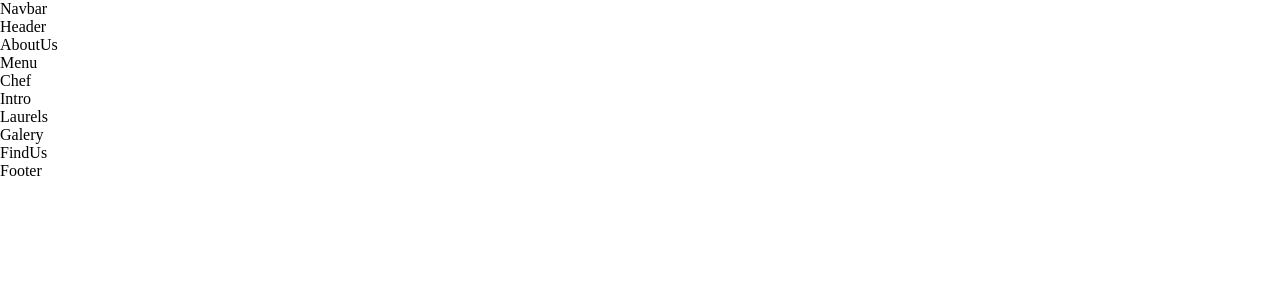
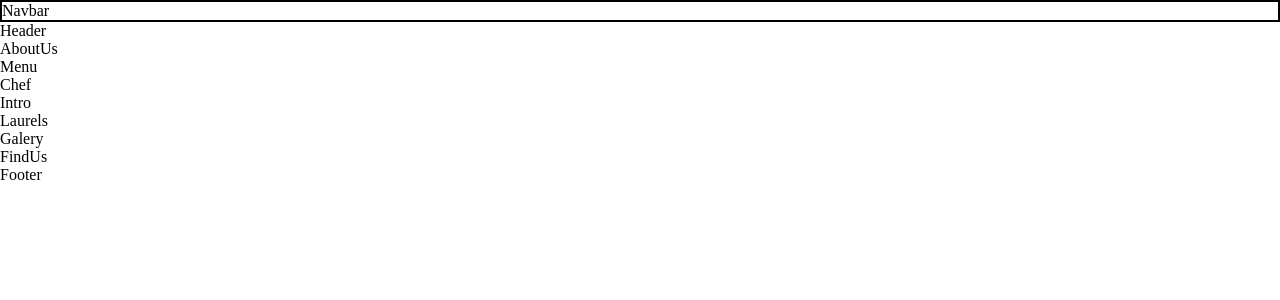
Before and after one commit to valensixx/resturant-app-react, a React (Create React App) app: page / in a window 1280 px wide. Shown: the top 300 px of the page. Built offline with nearby package versions, Linux system fonts and the light colour scheme; a web font is replaced by a local one.

Commit message:
start working on navigation menu

```diff
--- a/src/components/Navbar/Navbar.css
+++ b/src/components/Navbar/Navbar.css
@@ -0,0 +1,5 @@
+.app-navbar{
+    width: 100%;
+    display: flex;
+    border: 2px solid black;
+}
--- a/src/components/Navbar/Navbar.jsx
+++ b/src/components/Navbar/Navbar.jsx
@@ -1,11 +1,16 @@
 import React from "react";
 import "./Navbar.css";
 
+//here i will inport icons and images later on the project
+//import {HamburgerMenu} from 'react-icons/';
+//import {OutlineResturantMenu} from 'react-icons/';
+//import images from '../../constants/images';
+
 export default function Navbar(){
     return(
-        <div>
+        <nav className="app-navbar">
             Navbar
 
-        </div>
+        </nav>
     );
 }
```
